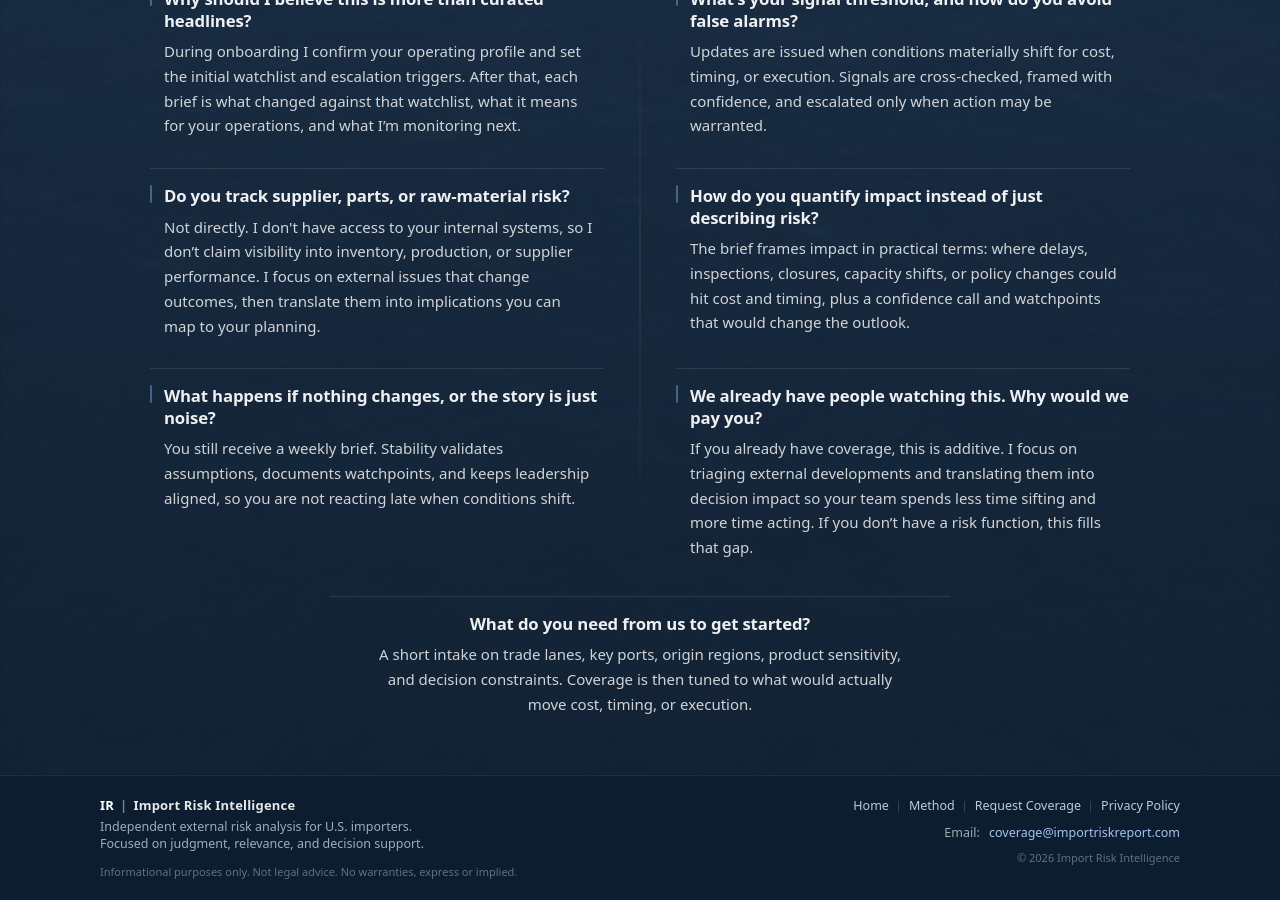
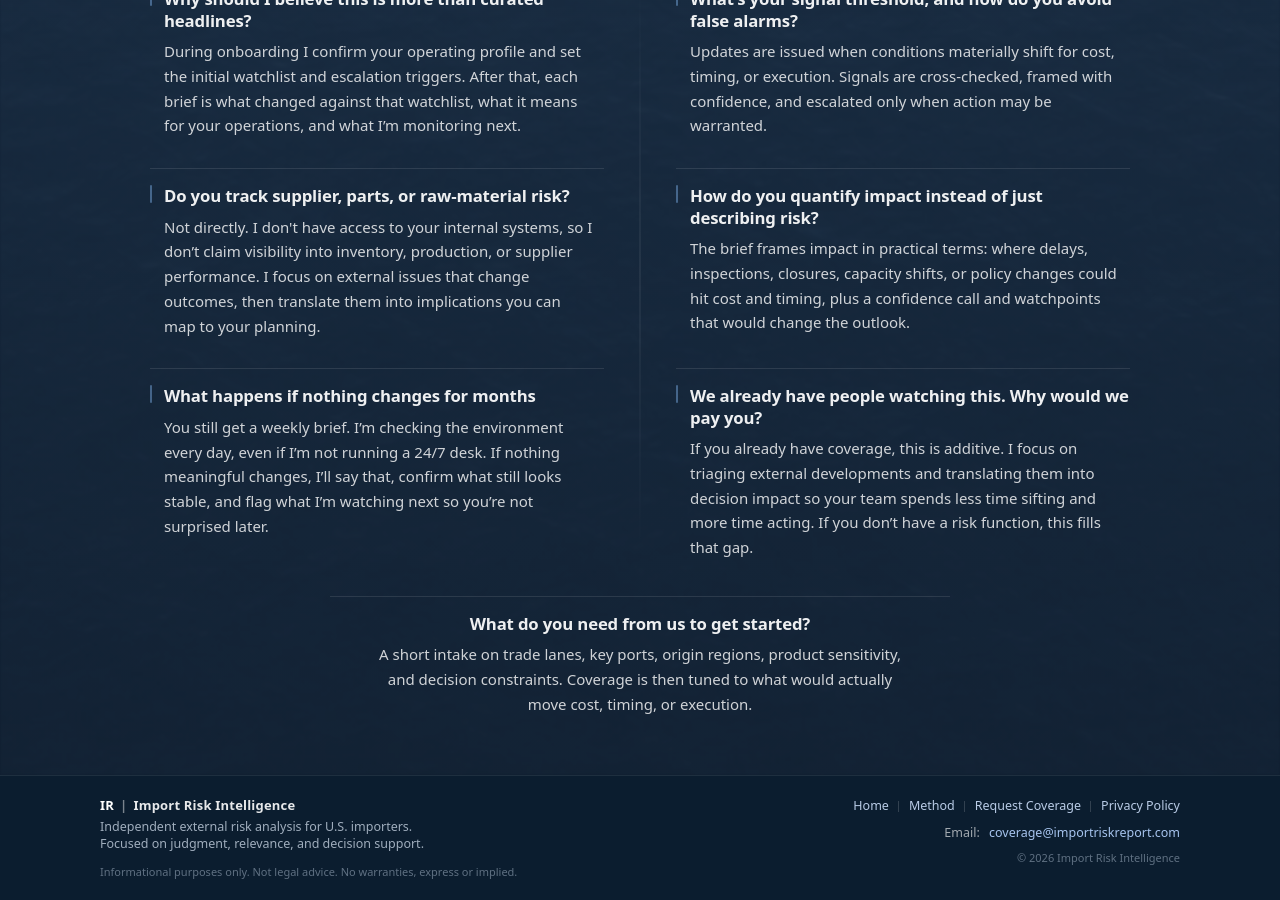
Before and after one commit to importrisk/import-risk-intelligence-site, a Jekyll site: the page built from method.html, in a window 1280 px wide and 900 px high, scrolled down 2159 px. Built offline with Jekyll 4.4.1, drawn with Linux system fonts in a browser that asks for light colours.

Commit message:
Update method.html

```diff
--- a/method.html
+++ b/method.html
@@ -287,10 +287,9 @@ css: /method.css?v=100
     </div>
 
     <div class="mp-faq-item" role="listitem">
-      <h4 class="mp-q">What happens if nothing changes, or the story is just noise?</h4>
+      <h4 class="mp-q">What happens if nothing changes for months</h4>
       <p class="mp-a">
-        You still receive a weekly brief. Stability validates assumptions, documents watchpoints, and keeps leadership aligned, so you are not reacting late when conditions shift.
-      </p>
+        You still get a weekly brief. I’m checking the environment every day, even if I’m not running a 24/7 desk. If nothing meaningful changes, I’ll say that, confirm what still looks stable, and flag what I’m watching next so you’re not surprised later. </p>
     </div>
 
     <div class="mp-faq-item" role="listitem">
```
